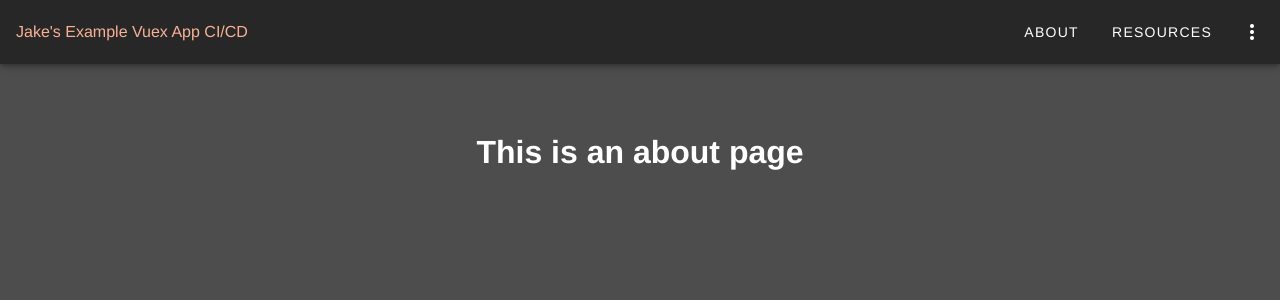
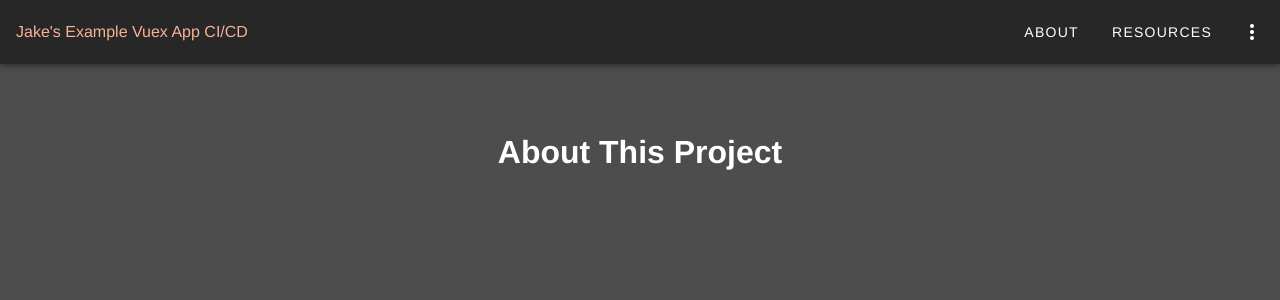
Before and after one commit to jake-ruth/vuex-example, a Vue app: page /about in a window 1280 px wide. Shown: the top 300 px of the page. Built offline with nearby package versions, Linux system fonts and the light colour scheme; what vue-awesome-countdown would draw is missing.

Commit message:
adding small tests

```diff
--- a/src/views/About.vue
+++ b/src/views/About.vue
@@ -1,5 +1,5 @@
 <template>
   <div class="about">
-    <h1>This is an about page</h1>
+    <h1>About This Project</h1>
   </div>
 </template>
--- a/src/views/Home.vue
+++ b/src/views/Home.vue
@@ -1,5 +1,6 @@
 <template>
   <div class="home">
+    <h1>Home</h1>
     <h1>Your Practice Routine</h1>
     <PracticeRoutine />
   </div>
```
Also changed, not shown: 2 other files (tests, documents, lock files or other folders).
